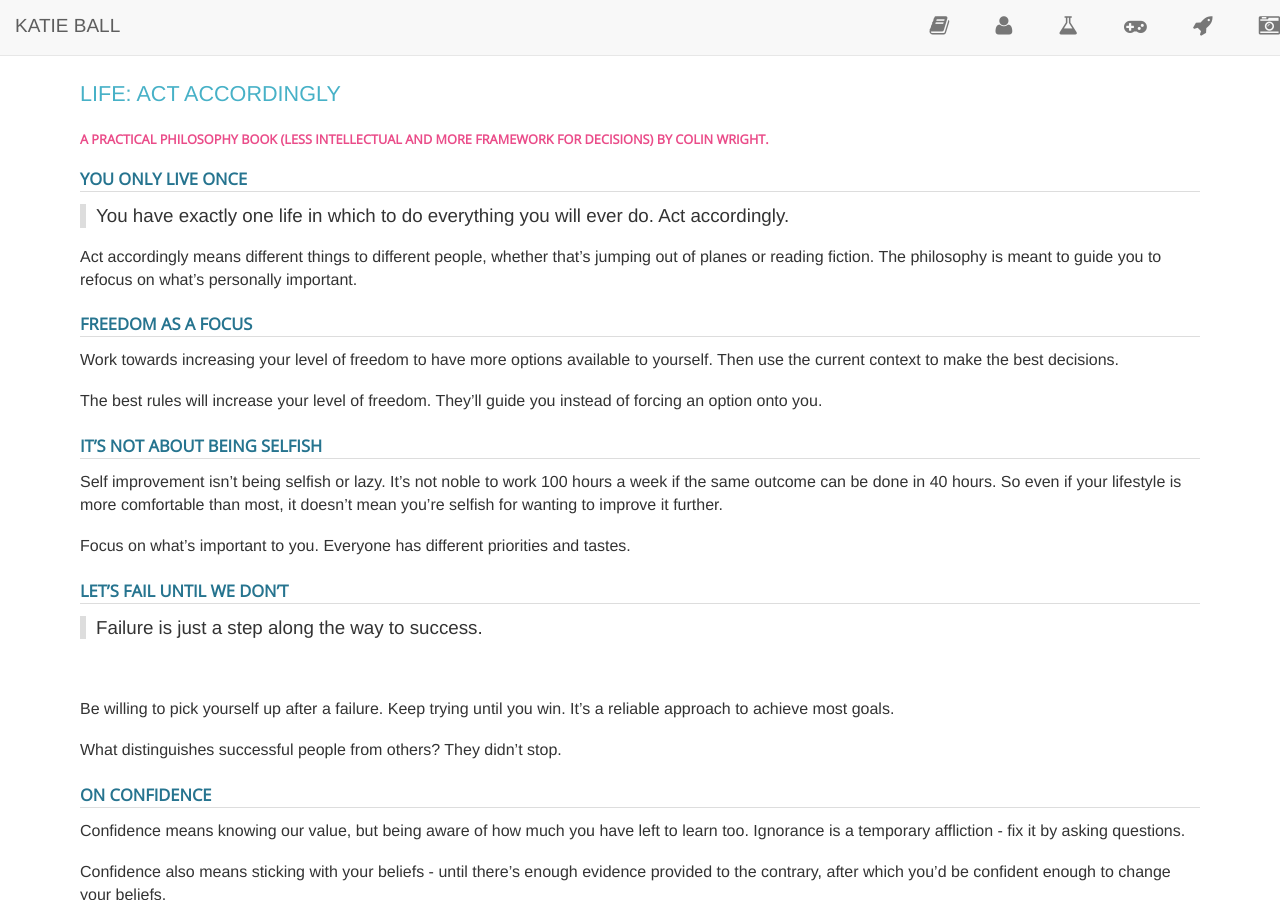
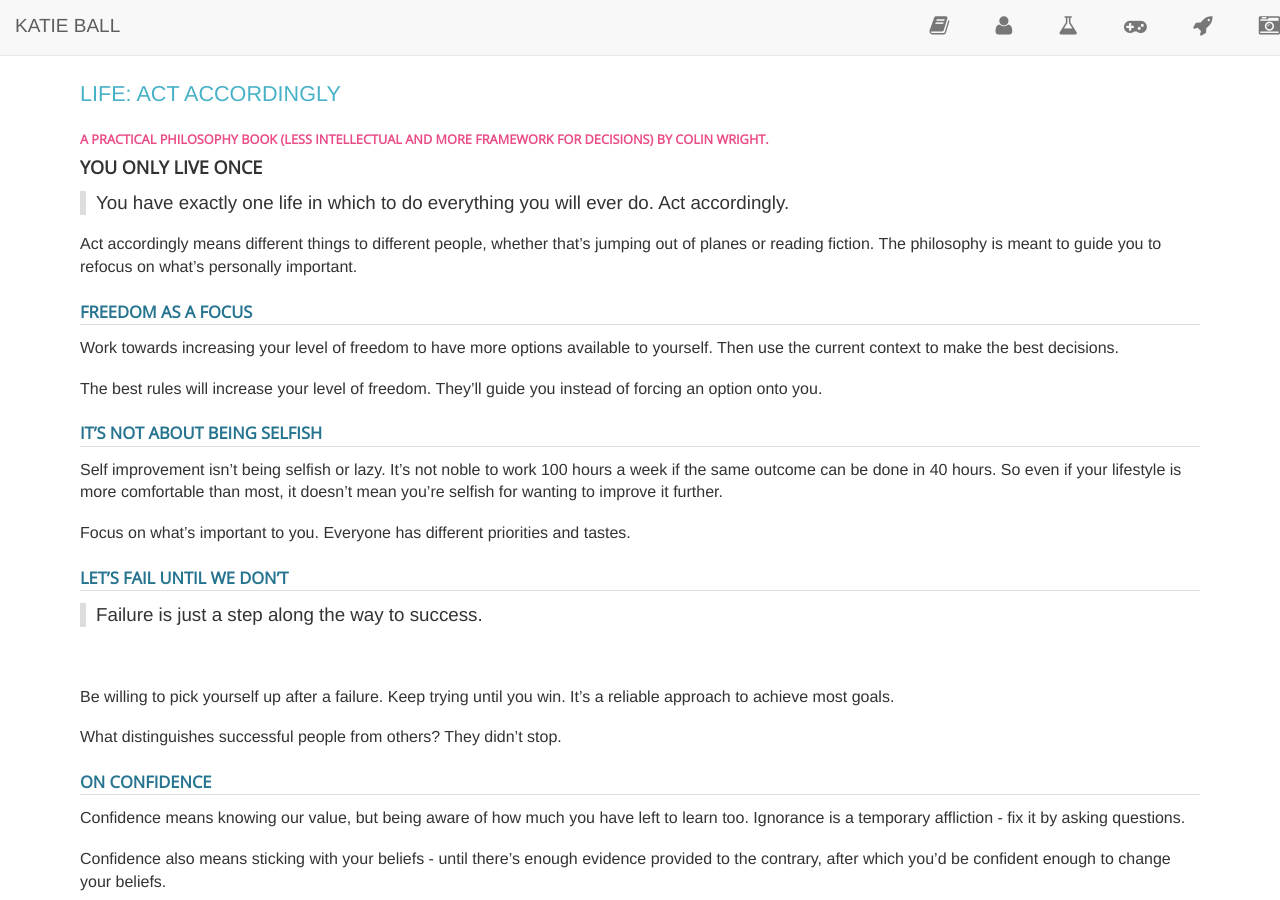
Before and after one commit to roachhd/roachhd.github.io, a Jekyll site: the page built from breathe/act-accordingly/index.md, in a window 1280 px wide and 900 px high. Built offline with Jekyll 4.4.1, drawn with Linux system fonts in a browser that asks for light colours; nearby versions of some CDN libraries; comment, search, counter and statistics services are not loaded.

```diff
--- a/breathe/act-accordingly/index.md
+++ b/breathe/act-accordingly/index.md
@@ -5,7 +5,7 @@ comments: false
 ---
 ### A practical philosophy book (less intellectual and more framework for decisions) by Colin Wright.
 
-#### You Only Live Once
+# You Only Live Once
 
 > You have exactly one life in which to do everything you will ever do.
 > Act accordingly.
```
